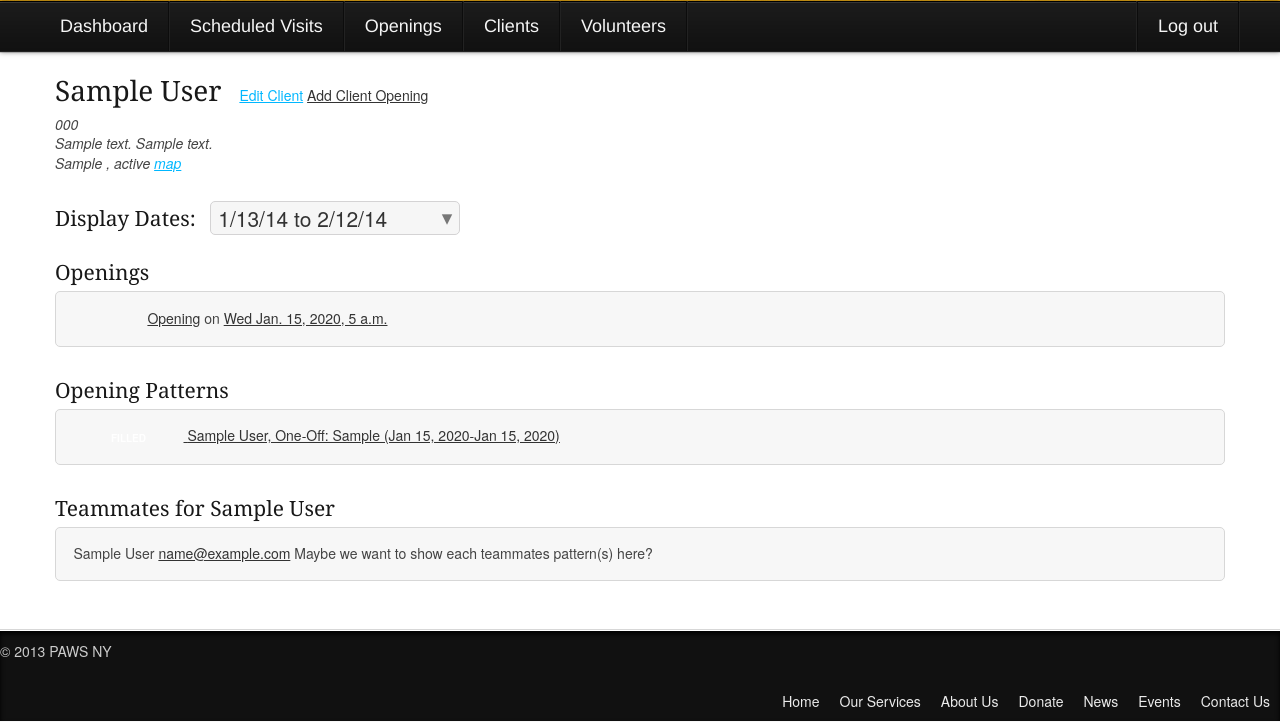
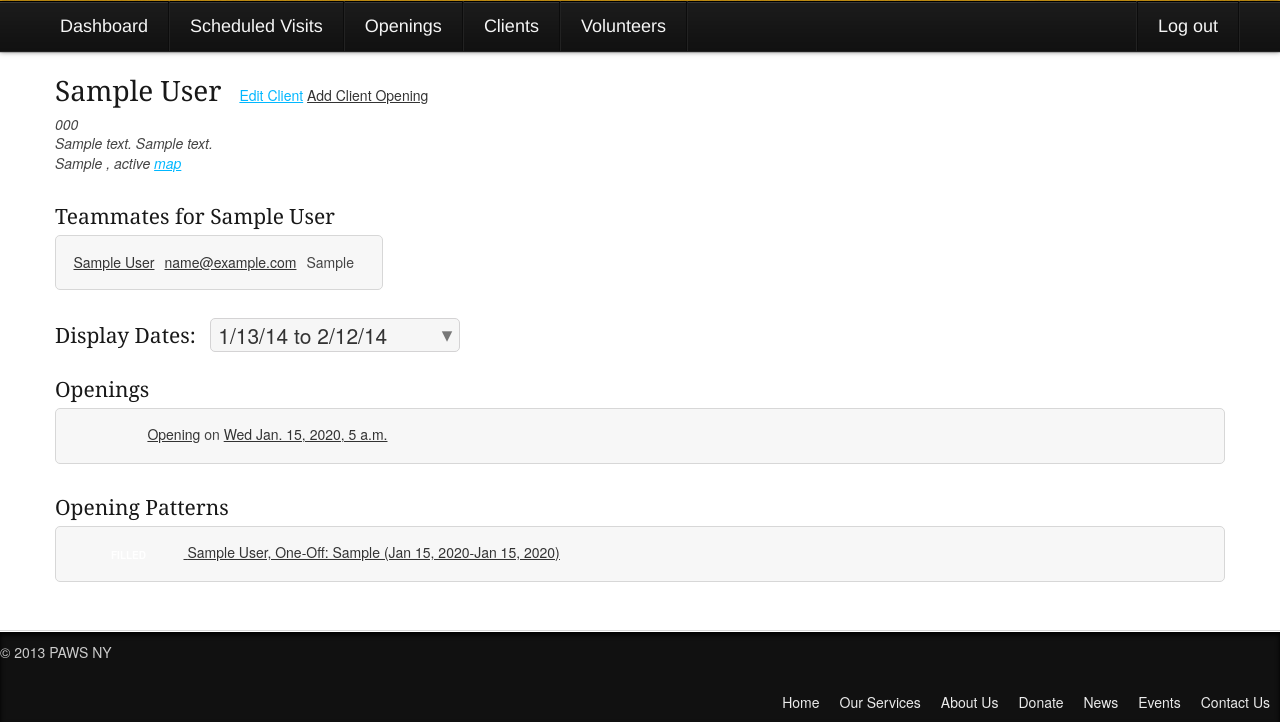
Before and after one commit to CharityAdmin/CharityAdmin, a Django app: page /client/1/ in a window 1280 px wide. Shown: the part 409-1131 px from the top of the page. Run offline with Django 3.2, Linux system fonts and the light colour scheme; a user stored in the database is signed in; tables that the repository leaves empty hold one stand-in row (values such as "Sample post"); style sheets or scripts are compiled from the project's sources; parts of the project's set-up code (start-up, migrations or seed data) failed here and were passed over; some libraries are stand-ins or nearby versions.

Commit message:
Some more tweaks for Admins, other minor UI cleanup

```diff
--- a/timeslots/static/timeslots/sass/timeslots.scss
+++ b/timeslots/static/timeslots/sass/timeslots.scss
@@ -433,3 +433,20 @@ div.admin-only {
 .alert-error h4 {
   color: #b94a48;
 }
+
+//
+// DATA TABLES
+//
+.data-table {
+	display: table;
+}
+
+.data-row {
+	display: table-row;
+}
+
+.data-cell {
+	display: table-cell;
+	padding-right: 10px;
+	padding-bottom: 8px;
+}
--- a/timeslots/static/timeslots/stylesheets/timeslots.css
+++ b/timeslots/static/timeslots/stylesheets/timeslots.css
@@ -407,3 +407,20 @@ div.admin-only {
 .alert-error h4 {
   color: #b94a48;
 }
+
+/* line 440, ../sass/timeslots.scss */
+.data-table {
+  display: table;
+}
+
+/* line 444, ../sass/timeslots.scss */
+.data-row {
+  display: table-row;
+}
+
+/* line 448, ../sass/timeslots.scss */
+.data-cell {
+  display: table-cell;
+  padding-right: 10px;
+  padding-bottom: 8px;
+}
--- a/timeslots/templates/timeslots/client/client_view.html
+++ b/timeslots/templates/timeslots/client/client_view.html
@@ -11,6 +11,23 @@
 	{% endif %}
 
 	{% display_address client %}
+
+	<div class="block">
+		<h4>Teammates for {{ client }}</h4>
+		<ul class="well data-table">
+			{% for volunteer in team %}
+				<li class="data-row">
+					<a class="data-cell" href="{{ volunteer.get_absolute_url }}">{{ volunteer }}</a>
+					<a class="data-cell" href="mailto:{{ volunteer.user.email }}">{{ volunteer.user.email }}</a>
+					<div class="data-cell">
+						{% for commitment in volunteer.commitments.all %}
+							<span class="commitment">{{ commitment.get_all_metadata_string }}</span>
+						{% endfor %}
+					</div>
+				</li>
+			{% endfor %}
+		</ul>
+	</div>
 
 	<h4>Display Dates: </h4>
 	{% include "timeslots/partials/datepicker.html" %}
@@ -45,19 +62,4 @@
 		</ul>
 	</div>
 
-	<div class="block">
-		<h4>Teammates for {{ client }}</h4>
-		<ul class="well">
-			{% for teammate in team %}
-				<li>
-					<div>
-						{{ teammate }}
-						<a href="mailto:{{ teammate.user.email }}">{{ teammate.user.email }}</a>
-						<span class="comment">Maybe we want to show each teammates pattern(s) here?</span>
-					</div>
-				</li>
-			{% endfor %}
-		</ul>
-	</div>
-
 {% endblock %}
--- a/timeslots/templates/timeslots/commitment/commitment_instances_view.html
+++ b/timeslots/templates/timeslots/commitment/commitment_instances_view.html
@@ -5,7 +5,7 @@
 		<h3>{% if not user.is_staff %}Your {% endif %}Scheduled Visits{% if client %} for {{ client }}{% endif %}</h3>
 		{% include "timeslots/partials/datepicker.html" %}
 
-		<a class="edit-link edit-commitments pull-right" href="{% if client %}{% url 'timeslots_commitment_patterns_view' client.user.id %}{% else %}{% url 'timeslots_commitment_patterns_view' %}{% endif %}">Edit {% if not user.is_staff %}My {% endif %}Visit Schedule{% if client %} for {{ client }}{% endif %}</a>
+		<a class="edit-link edit-commitments pull-right" href="{% if client %}{% url 'timeslots_commitment_patterns_view' client.user.id %}{% else %}{% url 'timeslots_commitment_patterns_edit' %}{% endif %}">Edit {% if not user.is_staff %}My {% endif %}Visit Schedule{% if client %} for {{ client }}{% endif %}</a>
 
 		<div class="block">
 			<!-- <h3>Commitment Instances</h3> -->
--- a/timeslots/templates/timeslots/commitment/commitment_pattern_view.html
+++ b/timeslots/templates/timeslots/commitment/commitment_pattern_view.html
@@ -7,7 +7,7 @@
 		{% include "timeslots/partials/datepicker.html" %}
 
 		{% if user.is_staff or is_my_commitment %}
-			<a class="edit-link edit-commitments" href="#">Edit Visit Schedule</a>
+			<a class="edit-link edit-commitments" href="{% url 'timeslots_commitment_patterns_edit' %}">Edit Visit Schedule</a>
 		{% endif %}
 
 		<div class="block">
--- a/timeslots/templates/timeslots/commitment/commitment_patterns_view.html
+++ b/timeslots/templates/timeslots/commitment/commitment_patterns_view.html
@@ -1,13 +1,14 @@
 {% extends "base.html" %}
+{% load display_helpers %}
 
 {% block content %}
 	<div class="block">
-		<h3>Visit Schedules{% if client %} for {{ client }}{% endif %}</h3>
+		<h3>{% if editlinks %}Select {% endif %}Visiting Schedule Pattern{% if editlinks %} to Edit {% else %}s{% if client %} for {{ client }}{% endif %}{% endif %}</h3>
 
 		<div class="block">
 			<ul class="well">
 				{% for pattern in patterns %}
-					{% include "timeslots/partials/commitment_pattern_row.html" with use_edit_links=True %}
+					{% include "timeslots/partials/commitment_pattern_row.html" with use_edit_links=editlinks show_subtle_edit_links=editlinks|negate %}
 				{% endfor %}
 			</ul>
 		</div>
--- a/timeslots/templatetags/display_helpers.py
+++ b/timeslots/templatetags/display_helpers.py
@@ -22,3 +22,7 @@ def display_address(client):
 def field_class(formfield):
 	fieldclass = formfield.field.widget.attrs['class'] if formfield.field.widget.attrs and 'class' in formfield.field.widget.attrs else ""
 	return fieldclass
+
+@register.filter()
+def negate(value):
+	return not value
--- a/timeslots/urls.py
+++ b/timeslots/urls.py
@@ -29,6 +29,7 @@ urlpatterns = patterns(
 
     url(r'^scheduledvisits/$', 'timeslots.views.commitment_instances_view', name='timeslots_commitments_view'),
     url(r'^scheduledvisitpatterns/$', 'timeslots.views.commitment_patterns_view', name='timeslots_commitment_patterns_view'),
+    url(r'^scheduledvisitpatterns/edit/$', 'timeslots.views.commitment_patterns_view', { 'editlinks': True }, name='timeslots_commitment_patterns_edit'),
     url(r'^client/(?P<clientid>\d+)/scheduledvisits/$', 'timeslots.views.commitment_instances_view', name='timeslots_commitments_view'),
     url(r'^client/(?P<clientid>\d+)/scheduledvisit/(?P<year>\d+)/(?P<month>\d+)/(?P<day>\d+)/(?P<time>\d+)$', 'timeslots.views.commitment_instance_view', name='timeslots_commitment_instance_view'),
     url(r'^scheduledvisit/add/(?P<openingid>\d+)/$', 'timeslots.views.commitment_add', name='timeslots_commitment_add'),
--- a/timeslots/views.py
+++ b/timeslots/views.py
@@ -196,14 +196,16 @@ def commitment_instances_view(request, clientid=None):
         volunteers = Volunteer.objects.all()
         for volunteer in volunteers:
             instances.extend(volunteer.get_commitment_instances(startDate=startDate, endDate=endDate))
+            instances.sort(key=lambda item:item['date'])
     return render(request, 'timeslots/commitment/commitment_instances_view.html', { "instances": instances, "client": client, "startDate": startDate, "endDate": endDate })
 
 
 @login_required
-def commitment_patterns_view(request, clientid=None):
+def commitment_patterns_view(request, clientid=None, editlinks=False):
     """ Show commitment patterns. If clientid is specified, limit to that client """
     volunteer = get_volunteer(request)
     client = None
+    patterns = None
     if volunteer:
         if clientid:
             client = Client.objects.get(user__id=clientid)
@@ -212,9 +214,10 @@ def commitment_patterns_view(request, clientid=None):
             patterns = volunteer.commitments.filter(clientOpening__client=client)
         else:
             patterns = volunteer.commitments.all()
-    else:
-        instances = list()
-    return render(request, 'timeslots/commitment/commitment_patterns_view.html', { "patterns": patterns, "client": client })
+    elif request.user.is_staff:
+        patterns = VolunteerCommitment.objects.all()
+
+    return render(request, 'timeslots/commitment/commitment_patterns_view.html', { "patterns": patterns, "client": client, "editlinks": editlinks })
 
 
 @login_required
```
Also changed, not shown: timeslots/templates/timeslots/partials/commitment_pattern_row.html (+4 -3 lines).
